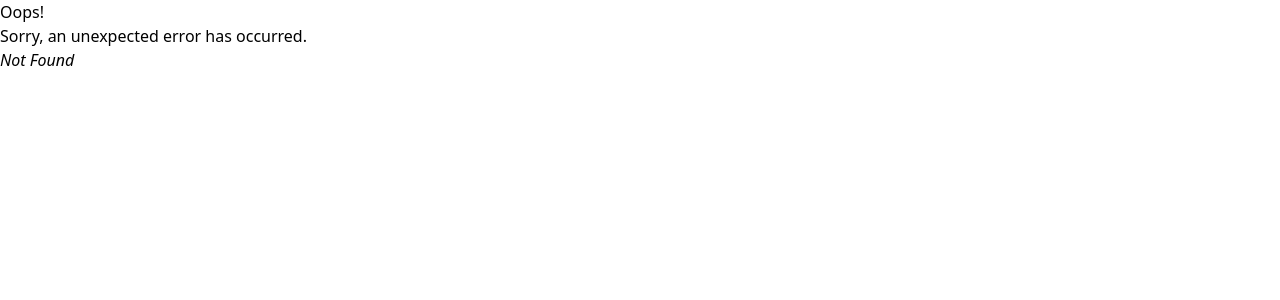
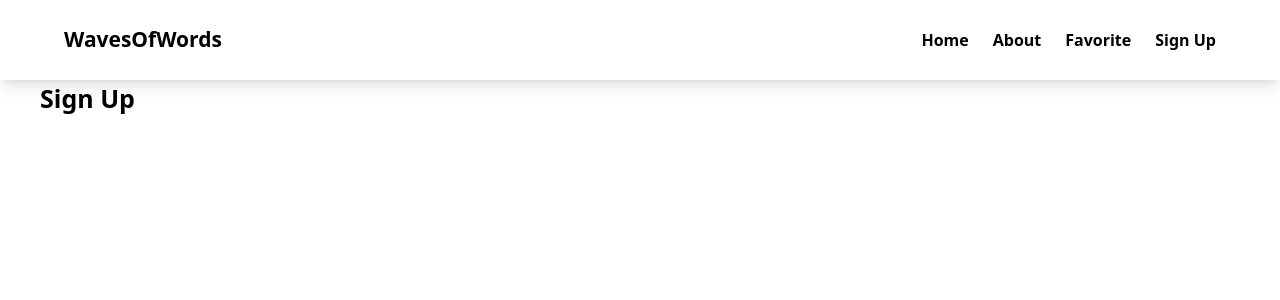
Before and after one commit to javidShabin/waveofwordfrontend, a React (Vite) app: page /signup in a window 1280 px wide. Before the commit this address had no page. Shown: the top 300 px of the page. Built offline with nearby package versions, Linux system fonts and the light colour scheme.

Commit message:
Create sign up component

```diff
--- a/src/Routes/Root.jsx
+++ b/src/Routes/Root.jsx
@@ -18,6 +18,9 @@ export default function Root() {
               <li>
                 <Link to={"/favorite"}>Favorite</Link>
               </li>
+              <li>
+                <Link to={"/signup"}>Sign Up</Link>
+              </li>
             </ul>
           </nav>
         </div>
--- /dev/null
+++ b/src/Routes/SignUp.jsx
@@ -0,0 +1,11 @@
+import React from 'react'
+
+export default function SignUp() {
+  return (
+    <div className='container mx-auto px-10'>
+      <section>
+        <h1 className='text-[25px] font-bold'>Sign Up</h1>
+      </section>
+    </div>
+  )
+}
--- a/src/main.jsx
+++ b/src/main.jsx
@@ -8,6 +8,7 @@ import ErrorPage from "./Error-page.jsx";
 import Home, {loader as homeLoader} from "./Routes/Home.jsx";
 import SelectedBook, {loader as selectedBookLoader} from "./Routes/SelectedBook.jsx";
 import Authors, {loader as authorLoader} from "./Routes/Authors.jsx";
+import SignUp from "./Routes/SignUp.jsx";
 
 
 const router = createBrowserRouter([
@@ -32,6 +33,10 @@ const router = createBrowserRouter([
         element: <SelectedBook/>,
         loader: selectedBookLoader
       },
+      {
+        path: "/signup",
+        element: <SignUp/>
+      }
     ],
   },
 ]);
```
